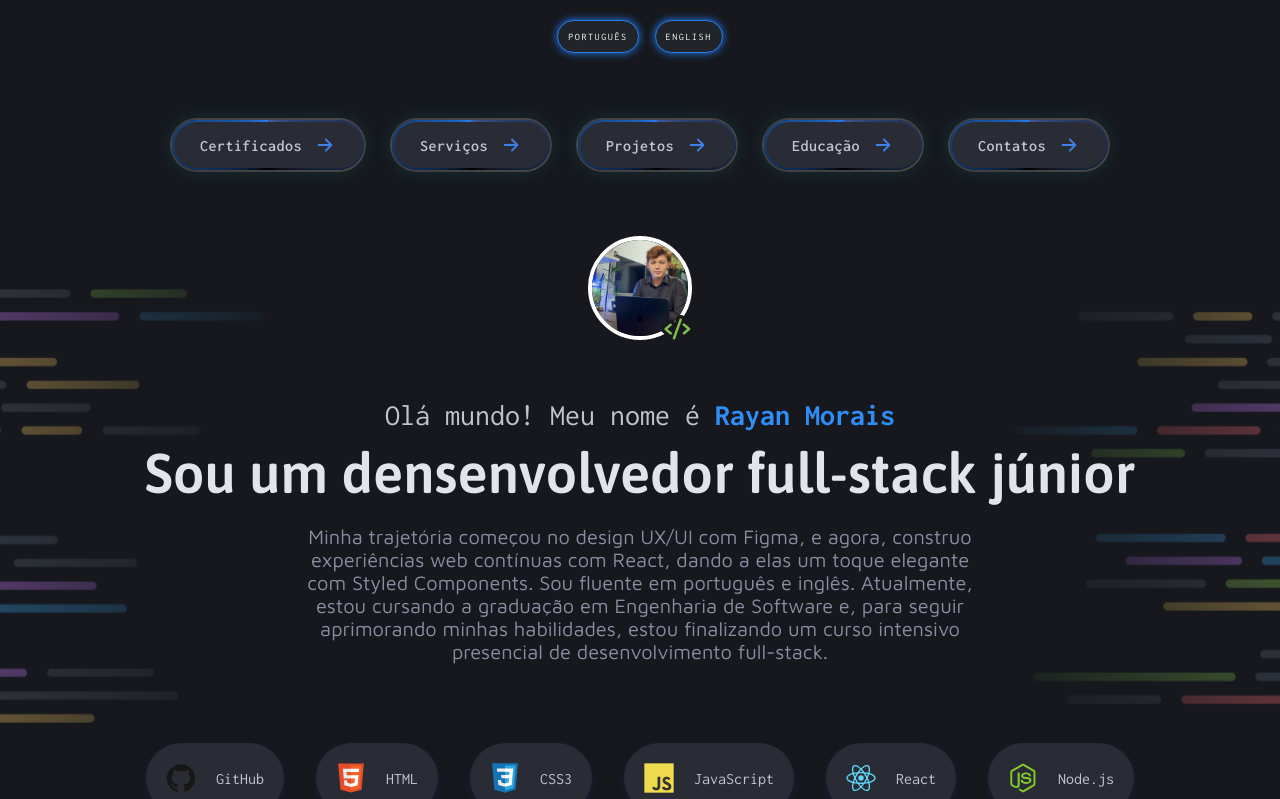
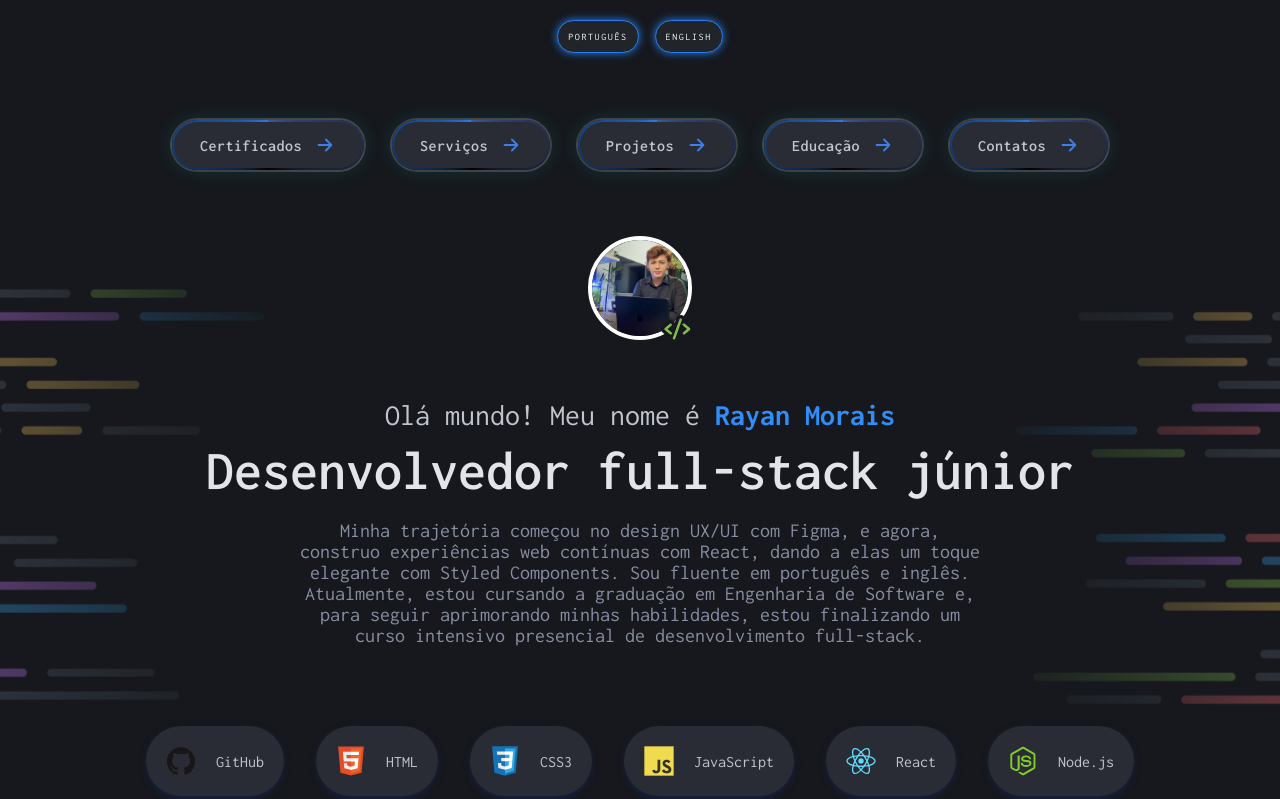
Before and after one commit to rayancmorais/myportfolioficial, a React (Vite) app: page / in a window 1280 px wide. Shown: the top 799 px of the page. Built offline with nearby package versions, Linux system fonts and the light colour scheme; a small style sheet from the web is missing.

Commit message:
changes intro font-size

```diff
--- a/src/components/pageSections/introSection/IntroSection.styles.js
+++ b/src/components/pageSections/introSection/IntroSection.styles.js
@@ -36,10 +36,11 @@ export const IntroSectionBriefing2 = styled.h2`
   font-size: 56px;
   margin-top: 10px;
   font-weight: 600;
+  font-family:Inconsolata;
 `;
 
 export const IntroSectionBriefing3 = styled.h6`
-  font-family: Maven Pro;
+  font-family: Inconsolata;
   color: #878ea1;
   font-size: 20px;
   margin-top: 20px;
--- a/src/translations/pt-br/home.json
+++ b/src/translations/pt-br/home.json
@@ -1,6 +1,6 @@
 {
   "intro_section_title": "Olá mundo! Meu nome é <strong>Rayan Morais</strong>",
-  "intro_section_subtitle": "Sou um densenvolvedor full-stack júnior",
+  "intro_section_subtitle": "Desenvolvedor full-stack júnior",
   "intro_section_briefing": "Minha trajetória começou no design UX/UI com Figma, e agora, construo experiências web contínuas com React, dando a elas um toque elegante com Styled Components. Sou fluente em português e inglês. Atualmente, estou cursando a graduação em Engenharia de Software e, para seguir aprimorando minhas habilidades, estou finalizando um curso intensivo presencial de desenvolvimento full-stack.",
   "intro_certification_section_title": "Certificados",
   "intro_certification_section_subtitle": "Minhas competências validadas",
```
